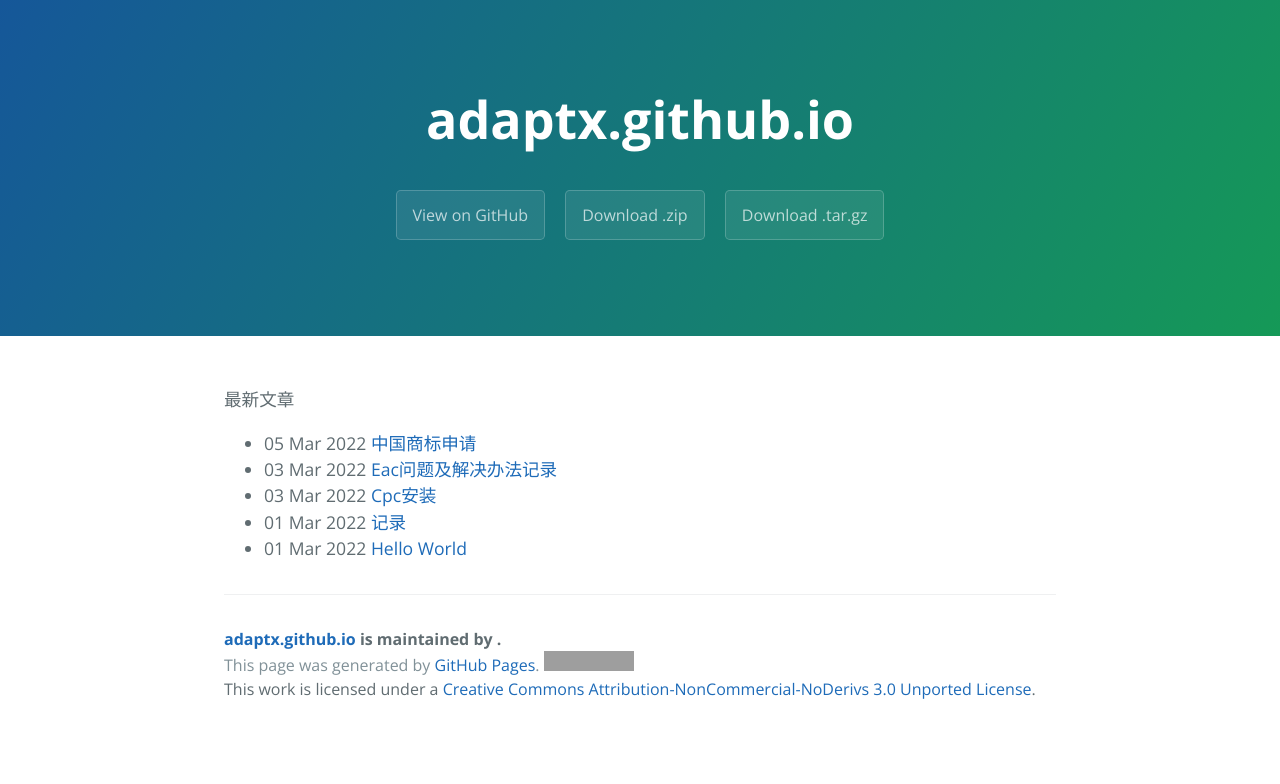
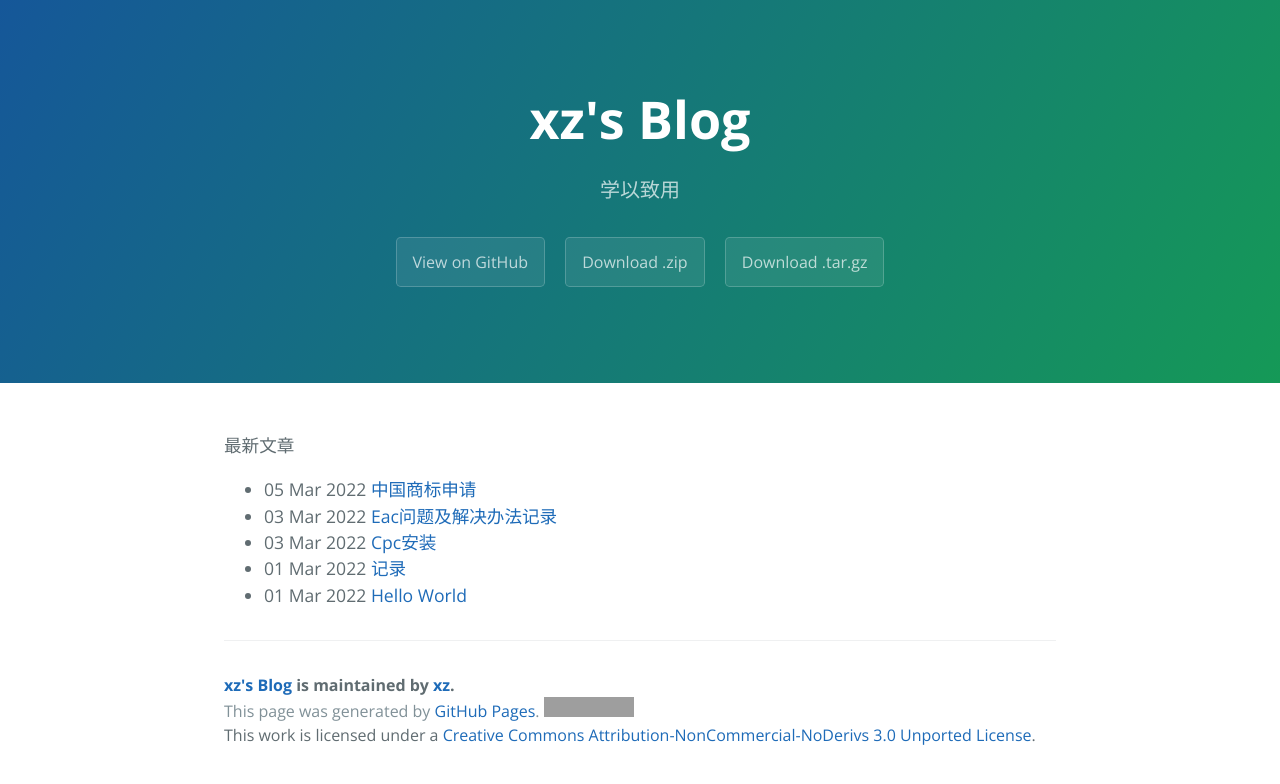
Before and after one commit to adaptx/adaptx.github.io, a Jekyll site: the page built from index.md, in a window 1280 px wide. Shown: the top 784 px of the page. Built offline with Jekyll 4.4.1, drawn with Linux system fonts in a browser that asks for light colours; our own code applies the rules of GitHub Pages for plain Markdown files; grey boxes are pictures that could not be loaded.

Commit message:
Update _config.yml
修改配置选项

```diff
--- a/_config.yml
+++ b/_config.yml
@@ -1 +1,19 @@
 theme: jekyll-theme-cayman
+# Setup
+title:        xz's Blog
+tagline:      学以致用
+baseurl:      ""
+paginate:     1
+locale:       "zh-cn"
+
+# About/contact
+author:
+  name:       xz
+  url:        http://adaptx.github.io
+
+# Gems
+gems:
+  - jekyll-paginate
+
+#Others
+markdown: kramdown
```
